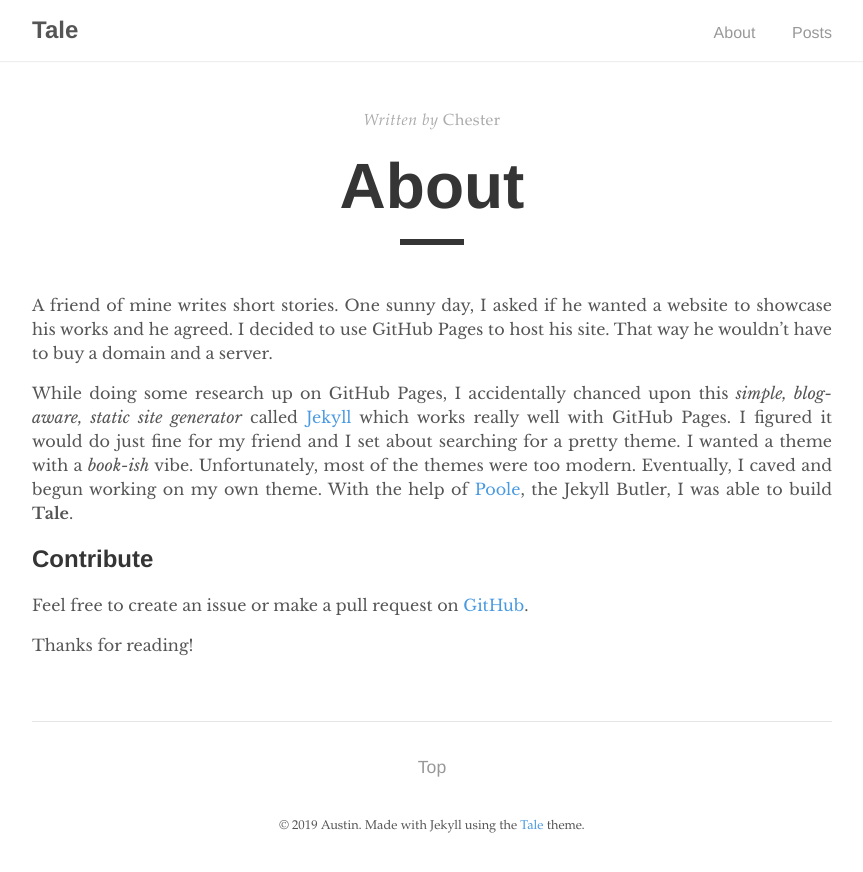
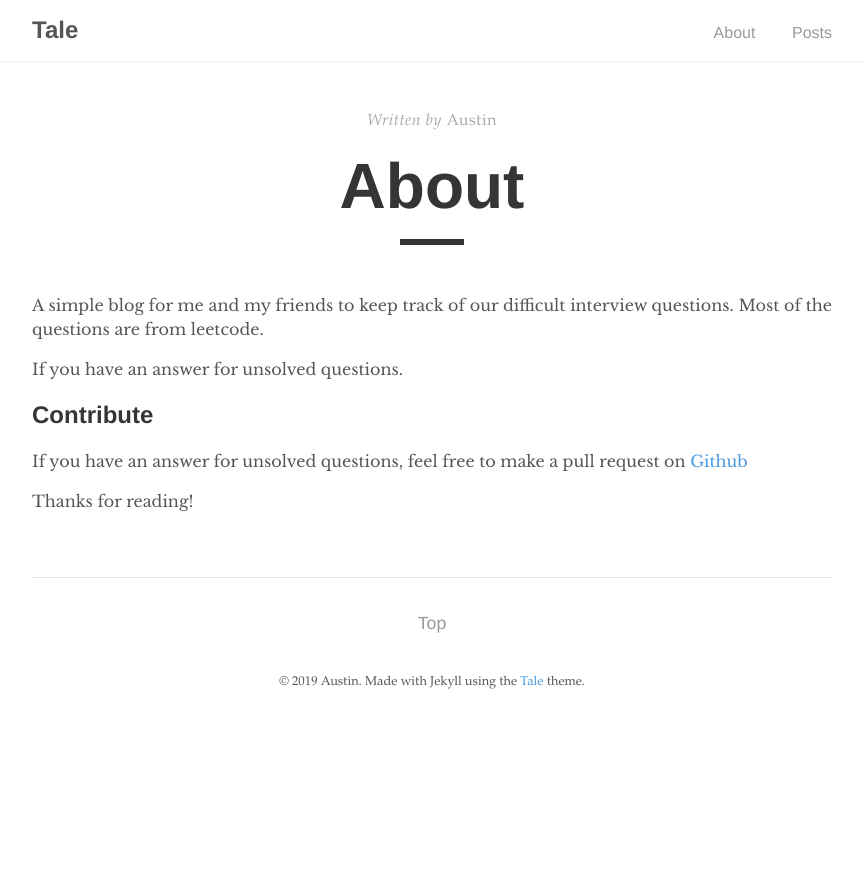
Before and after one commit to auspham/roadToBig4, a Jekyll site: the page built from _pages/about.md, in a window 1280 px wide. Shown: the top 872 px of the page, without its empty margins (208-1071 px from the left). Built offline with Jekyll 4.4.1, drawn with Linux system fonts in a browser that asks for light colours.

Commit message:
Update about.md

```diff
--- a/_pages/about.md
+++ b/_pages/about.md
@@ -1,15 +1,15 @@
 ---
 layout: post
 title: "About"
-author: "Chester"
+author: "Austin"
 permalink: /about/
 ---
 
-A friend of mine writes short stories. One sunny day, I asked if he wanted a website to showcase his works and he agreed. I decided to use GitHub Pages to host his site. That way he wouldn't have to buy a domain and a server.
+A simple blog for me and my friends to keep track of our difficult interview questions. Most of the questions are from leetcode.
 
-While doing some research up on GitHub Pages, I accidentally chanced upon this _simple, blog-aware, static site generator_ called [Jekyll](https://jekyllrb.com/) which works really well with GitHub Pages. I figured it would do just fine for my friend and I set about searching for a pretty theme. I wanted a theme with a _book-ish_ vibe. Unfortunately, most of the themes were too modern. Eventually, I caved and begun working on my own theme. With the help of [Poole](https://github.com/poole/poole), the Jekyll Butler, I was able to build **Tale**.
+If you have an answer for unsolved questions.
 
 ## Contribute
-Feel free to create an issue or make a pull request on [GitHub](https://github.com/chesterhow/tale).
+If you have an answer for unsolved questions, feel free to make a pull request on [Github](https://github.com/rockmanvnx6/InterviewQuestion/)
 
 Thanks for reading!
```
